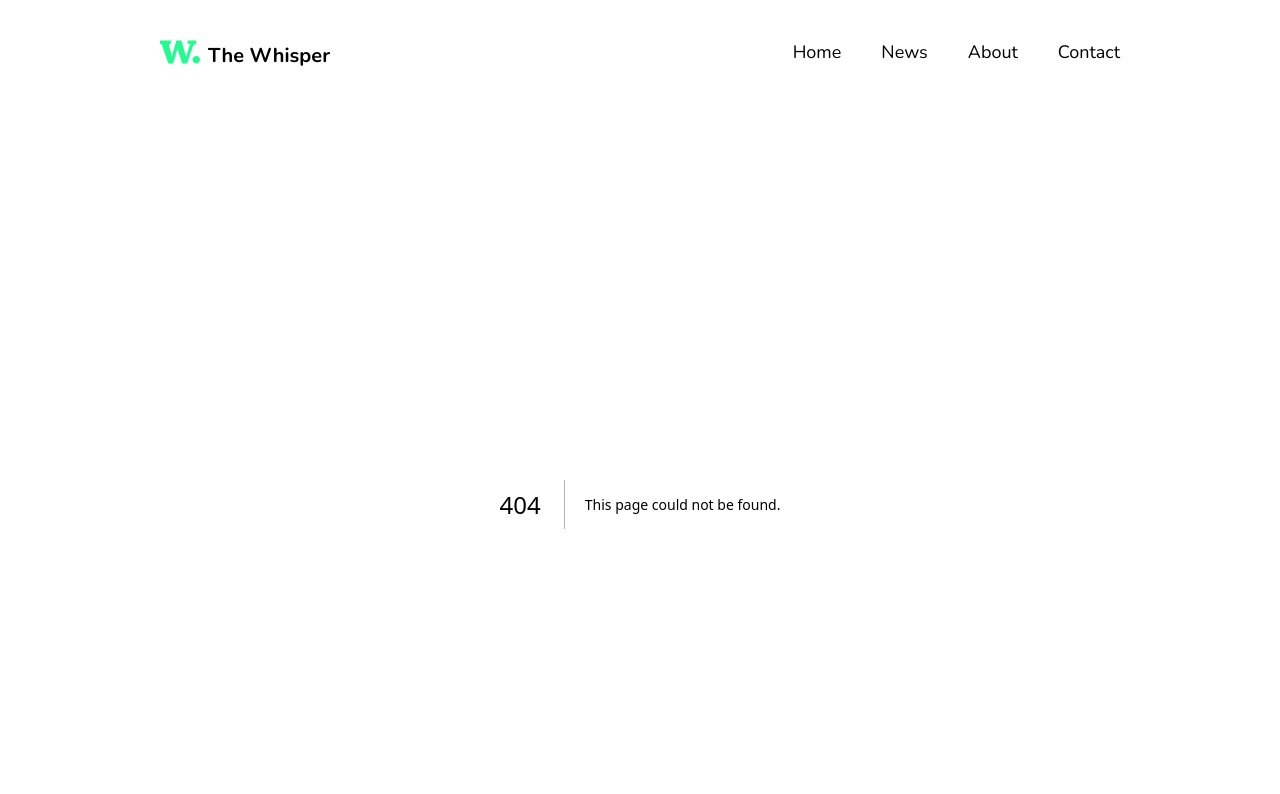
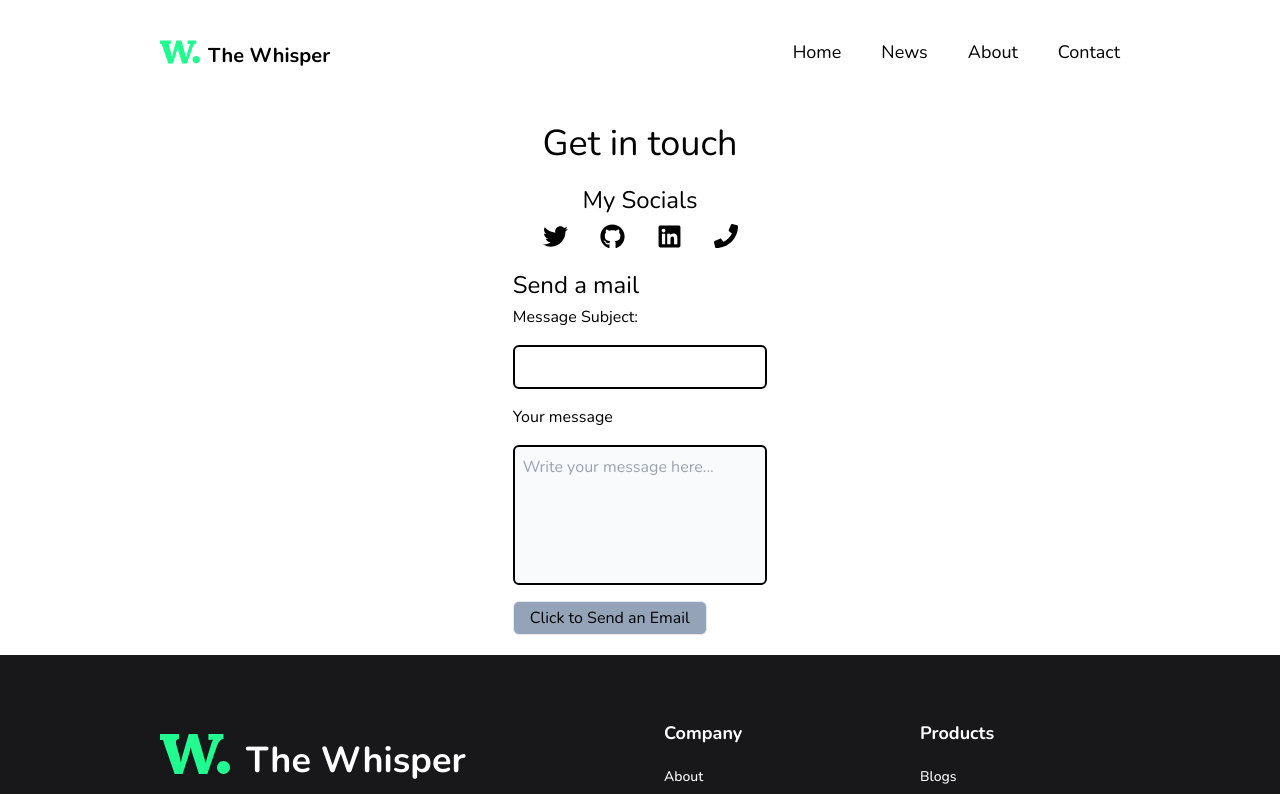
Before and after one commit to IamHenryOkeke/NextNewsApp, a Next.js app: page /contact-us in a window 1280 px wide. Before the commit this address had no page. Shown: the top 794 px of the page. Built offline with nearby package versions, Linux system fonts and the light colour scheme.

Commit message:
implemented contact me page

```diff
--- /dev/null
+++ b/app/contact-us/page.tsx
@@ -0,0 +1,16 @@
+import React from 'react'
+import { Metadata } from 'next';
+import ContactForm from '@/components/ContactForm';
+
+export const metadata: Metadata = {
+  title: "Contact Us | The Whisper",
+  description: "Breaking news in the world of tech",
+};
+
+export default function page() {
+  return (
+    <main className='lg:mx-52 py-5 px-4 md:px-10 lg:px-52'>
+      <ContactForm/>
+    </main>
+  )
+}
--- /dev/null
+++ b/components/ContactForm.tsx
@@ -0,0 +1,49 @@
+'use client'
+
+import React, { useState } from 'react'
+import { FaGithub, FaLinkedin, FaPhone, FaTwitter } from 'react-icons/fa';
+
+export default function ContactForm() {
+  const [subject, setSubject] = useState("");
+  const [message, setMessage] = useState("");
+
+
+  return (
+    <div className='flex flex-col items-center mx-3'>
+      <h1 className='text-2xl md:text-4xl mb-5'>Get in touch</h1>
+      <p className='text-xl md:text-2xl mb-2'>My Socials</p>
+      <div className='flex gap-8 mb-5'>
+        <a href="https://twitter.com/NmesomaHenry">
+          <FaTwitter className='hover:text-blue-500' size={25}/>
+        </a>
+        <a href="https://github.com/IamHenryOkeke">
+          <FaGithub size={25}/>
+        </a>
+        <a href="https://www.linkedin.com/in/henry-okeke-nmesomachukwu/">
+          <FaLinkedin className='hover:text-blue-500' size={25}/>
+        </a>
+        <a href="tel:+2347080194374">
+          <FaPhone className='hover:text-green-500' size={24}/>
+        </a>
+      </div>
+      <div className='flex flex-col gap-4 w-full md:w-[60%]'>
+        <h1 className='text-xl md:text-2xl -mb-3'>Send a mail</h1>
+        <label>
+          Message Subject:
+        </label>
+        <input
+          type="text"
+          value={subject}
+          onChange={(e) => setSubject(e.target.value)}
+          className='border-2 border-black rounded-md p-2'
+        />
+
+        <label>Your message</label>
+        <textarea rows={5} value={message} onChange={(e) => setMessage(e.target.value)} className="p-2 border-2 border-black text-gray-900 bg-gray-50 resize-none rounded-md" placeholder="Write your message here..."></textarea>
+        <a href={`mailto:iamhenryokeke@gmail.com?subject=${subject}&body=${message}`}>
+          <button className='px-4 py-1 bg-slate-400 border rounded-md'>Click to Send an Email</button>
+        </a>
+      </div>
+    </div>
+  )
+}
```
